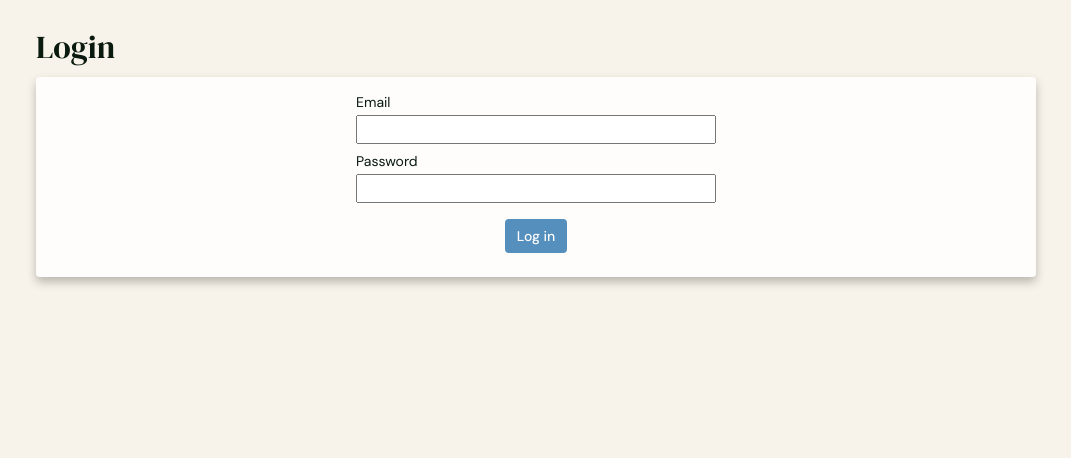
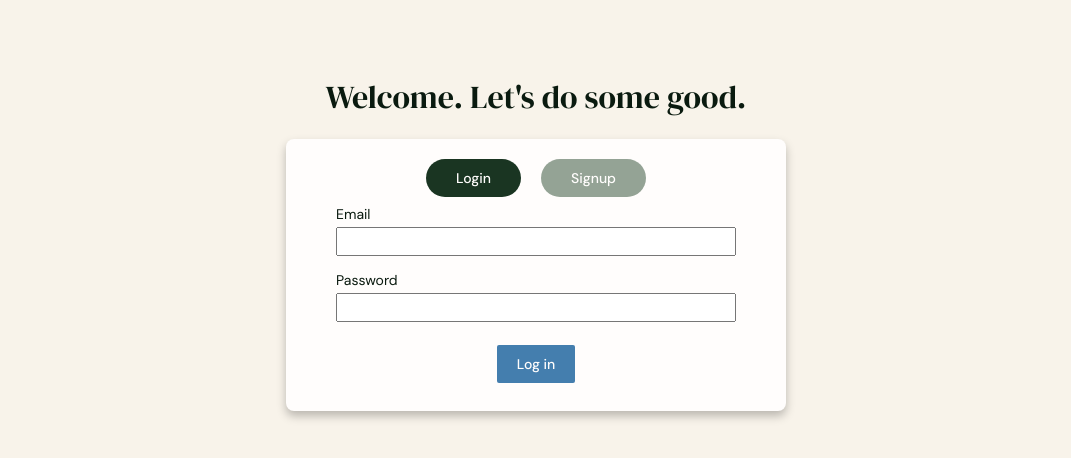
Before and after one commit to bndesigns-Good/client, a React (Create React App) app: page / in a window 1280 px wide. Shown: the top 458 px of the page, without its empty margins (104-1175 px from the left). Built offline with nearby package versions, Linux system fonts and the light colour scheme; a web font is replaced by a local one.

Commit message:
Set up Registration, remove Signup, and direct to root upon login or signup

```diff
--- a/src/App.js
+++ b/src/App.js
@@ -3,8 +3,7 @@ import React from 'react';
 import Navbar from './components/Navbar';
 import Community from './components/Community';
 import Profile from './components/Profile';
-import Signup from './components/Signup';
-import Login from './components/Login';
+import Registration from './components/Registration';
 
 import useToken from './hooks/useToken';
 
@@ -19,9 +18,8 @@ function App() {
         <Navbar logOut={logOut}/>
         <div className="content-container">
           <Routes>
-            <Route path="/" element={<Community currentUserId={currentUserId}/>} />
+            <Route path="/" element={<Community currentUserId={currentUserId} />} />
             <Route path="/profile" element={<Profile />} />
-            <Route path="/signup" element={<Signup />} />
           </Routes>
         </div>
       </div>
@@ -29,7 +27,7 @@ function App() {
   } else {
     return (
       <div className="content-container">
-        <Login logIn={logIn}/>
+        <Registration logIn={logIn} />
       </div>
     )
   }
--- a/src/components/Community.js
+++ b/src/components/Community.js
@@ -1,5 +1,4 @@
 import React, { useState, useEffect } from 'react';
-import PropTypes from 'prop-types';
 import axios from 'axios';
 import './components.css';
 import { ColorRing } from 'react-loader-spinner';
@@ -16,8 +15,8 @@ export default function Community({ currentUserId }) {
     const [price, setPrice] = useState(0);
 
     useEffect(() => {
-        getOffersWithUsers();
-    }, []);
+        getOffersWithUsers()
+    }, [])
 
     const getOffersWithUsers = async () => {
         const idPairs = [];
@@ -81,24 +80,23 @@ export default function Community({ currentUserId }) {
         };
         try {
             await axios.post('/offer', formData);
-            alert(`Success! You should see your new offer when you refresh the page.`)
         } catch (error) {
             alert(`It looks like there was an error: ${error}`)
         }
         setTitle("");
         setCategory("");
         setPrice(0);
-        setFormClass("hide");
+        setFormClass("hide")
+        getOffersWithUsers()
     }
 
     const deleteOffer = async (id) => {
         try {
-            const response = await axios.delete(`/offer/${id}`);
-            console.log(response);
-            alert(`Success! Your offer should be gone when you refresh the page.`)
+            await axios.delete(`/offer/${id}`);
         } catch (error) {
             alert(`It looks like there was an error: ${error}`)
         }
+        getOffersWithUsers()
     }
 
     return(
@@ -110,6 +108,7 @@ export default function Community({ currentUserId }) {
                     <h2 className="column-title">Offers</h2>
                     <p className="column-description">See all that your community has to offer! Offers fall under four categories: services, assists, goods, and tools.</p>
                     <button className="primary-button" onClick={showForm}>Create offer</button>
+                    <div className={`popup-container ${formClass}`}>
                         <form className={`create-offer-form ${formClass}`} onSubmit={handleSubmit}>
                             <div className="form-header">
                                 <h2>Create a new offer</h2>
@@ -135,6 +134,7 @@ export default function Community({ currentUserId }) {
                             </label>
                             <button type="submit" className="form-button">Submit</button>
                         </form>
+                    </div>
                     <ColorRing
                         visible={!offersLoaded}
                         height="175"
@@ -167,7 +167,7 @@ function Offer({dbid, title, category, price, user, myOffer, deleteOffer, ...pro
             <div id={`offer-${dbid}`} className={`offer-card ${category}`} {...props}>
                 <div className="offer-row">
                     <h3 className="offer-title">{title}</h3>
-                    <p>{price}</p>
+                    <p>${price}</p>
                 </div>
                 <div className="offer-row">
                     <Link to="/profile" className="user">{user}</Link>
@@ -180,7 +180,7 @@ function Offer({dbid, title, category, price, user, myOffer, deleteOffer, ...pro
             <div id={`offer-${dbid}`} className={`offer-card ${category}`} {...props}>
                 <div className="offer-row">
                     <h3 className="offer-title">{title}</h3>
-                    <p>{price}</p>
+                    <p>${price}</p>
                 </div>
                 <div className="offer-row">
                     <Link to="/profile" className="user">{user}</Link>
@@ -199,7 +199,3 @@ function Member({name, img, ...props}) {
         </div>
     )
 }
-
-Community.propTypes = {
-    currentUserId: PropTypes.number.isRequired
-}
--- a/src/components/Login.js
+++ /dev/null
@@ -1,43 +0,0 @@
-import React, { useState } from 'react';
-import PropTypes from 'prop-types';
-import axios from 'axios';
-import './components.css';
-
-export default function Login({ logIn }) {
-    const [email, setEmail] = useState("");
-    const [password, setPassword] = useState("");
-
-    const handleSubmit = async (event) => {
-        event.preventDefault();
-        const formData = {
-            email: email,
-            password: password
-        }
-        try {
-            const response = await axios.post('/login', formData).then(response => response.data)
-            logIn(response.token, response.id)
-        } catch (error) {
-            alert(error.response.data)
-        }
-    }
-
-    return(
-        <div>
-            <h1>Login</h1>
-            <form className="login-form" onSubmit={handleSubmit}>
-                <label>
-                    Email <input name="email" type="email" value={email} onChange={(e) => setEmail(e.target.value)} />
-                </label>
-                <label>
-                    Password <input name="password" type="password" value={password} onChange={(e) => setPassword(e.target.value)} />
-                </label>
-                <button type="submit" className="form-button">Log in</button>
-            </form>
-        </div>
-    )
-}
-
-Login.propTypes = {
-    logIn: PropTypes.func.isRequired,
-    setCurrentUserId: PropTypes.func.isRequired
-}
--- a/src/components/Navbar.js
+++ b/src/components/Navbar.js
@@ -11,7 +11,6 @@ export default function Navbar({ logOut }) {
             <ul>
                 <InternalLink to="/">Community</InternalLink>
                 <InternalLink to="/profile">Profile</InternalLink>
-                <InternalLink to="/signup">Signup</InternalLink>
                 <button onClick={logOut}>Log out</button>
             </ul>
         </nav>
--- /dev/null
+++ b/src/components/Registration.js
@@ -0,0 +1,103 @@
+import React, { useState } from 'react';
+import axios from 'axios';
+import './components.css';
+
+export default function Registration({ logIn }) {
+    // Different email and password states for Login and Signup
+    const [loginEmail, setLoginEmail] = useState("");
+    const [loginPassword, setLoginPassword] = useState("");
+    const [signupEmail, setSignupEmail] = useState("");
+    const [signupPassword, setSignupPassword] = useState("");
+    const [confirmPassword, setConfirmPassword] = useState("");
+    const [name, setName] = useState("");
+    const [loginSelected, setLoginSelected] = useState("selected");
+    const [signupSelected, setSignupSelected] = useState("");
+
+    const handleLogin = async (event) => {
+        event.preventDefault();
+        const formData = {
+            email: loginEmail,
+            password: loginPassword
+        }
+        try {
+            const response = await axios.post('/login', formData).then(response => response.data)
+            logIn(response.token, response.id)
+        } catch (error) {
+            alert(error.response.data)
+        }
+    }
+
+    const handleSignup = async (event) => {
+        event.preventDefault()
+        if (signupPassword !== confirmPassword) {
+            alert('Passwords do not match!')
+            setSignupPassword("")
+            setConfirmPassword("")
+            return
+        }
+        const formData = {
+            email: signupEmail,
+            password: signupPassword,
+            name: name
+        }
+        try {
+            await axios.post('/user', formData);
+            alert(`Success! You've signed up for Good!`)
+            const response = await axios.post('/login', formData).then(response => response.data)
+            logIn(response.token, response.id)
+        } catch (error) {
+            alert(`It looks like there was an error: ${error}`)
+            setSignupEmail("")
+            setSignupPassword("")
+            setConfirmPassword("")
+            setName("")
+        }
+    }
+
+    // Set the path to '/' whenever you view the registration screen
+    if (window.location.pathname !== "/") {
+        window.location.replace('/')
+    }
+
+    return(
+        <div className="registration">
+            <h1>Welcome. Let's do some good.</h1>
+            <div className="registration-form">
+                <div className="registration-switch">
+                    <button className={loginSelected === "selected" ? "active-switch" : "inactive-switch"} onClick={() => {
+                        setLoginSelected("selected")
+                        setSignupSelected("")
+                    }}>Login</button>
+                    <button className={signupSelected === "selected" ? "active-switch" : "inactive-switch"} onClick={() => {
+                        setSignupSelected("selected")
+                        setLoginSelected("")
+                    }}>Signup</button>
+                </div>
+                <form className={`login-form ${loginSelected}`} onSubmit={handleLogin}>
+                    <label>
+                        Email <input name="email" type="email" value={loginEmail} onChange={(e) => setLoginEmail(e.target.value)} />
+                    </label>
+                    <label>
+                        Password <input name="password" type="password" value={loginPassword} onChange={(e) => setLoginPassword(e.target.value)} />
+                    </label>
+                    <button type="submit" className="form-button">Log in</button>
+                </form>
+                <form className={`signup-form ${signupSelected}`} onSubmit={handleSignup}>
+                    <label>
+                        Email <input name="email" type="email" value={signupEmail} onChange={(e) => setSignupEmail(e.target.value)} />
+                    </label>
+                    <label>
+                        Password <input name="password" type="password" value={signupPassword} onChange={(e) => setSignupPassword(e.target.value)} />
+                    </label>
+                    <label>
+                        Confirm password <input name="confirm-password" type="password" value={confirmPassword} onChange={(e) => setConfirmPassword(e.target.value)} />
+                    </label>
+                    <label>
+                        Name <input name="name" value={name} onChange={(e) => setName(e.target.value)} />
+                    </label>
+                    <button type="submit" className="form-button">Sign up</button>
+                </form>
+            </div>
+        </div>
+    )
+}
--- a/src/components/Signup.js
+++ /dev/null
@@ -1,61 +0,0 @@
-import React, { useState, useEffect } from 'react';
-import axios from 'axios';
-import './components.css';
-
-export default function Signup() {
-    const [email, setEmail] = useState("");
-    const [password, setPassword] = useState("");
-    const [confirmPassword, setConfirmPassword] = useState("");
-    const [name, setName] = useState("");
-
-    useEffect(() => {
-        axios.get('/users').then(response => console.log(response.data))
-    }, [])
-
-    const handleSubmit = async (event) => {
-        event.preventDefault();
-        if (password !== confirmPassword) {
-            alert('Passwords do not match!')
-            setPassword("");
-            setConfirmPassword("");
-            return
-        }
-        const formData = {
-            email: email,
-            password: password,
-            name: name
-        }
-        try {
-            await axios.post('/user', formData);
-            alert(`Success! You've signed up for Good!`)
-        } catch (error) {
-            alert(`It looks like there was an error: ${error}`)
-        }
-        setEmail("");
-        setPassword("");
-        setConfirmPassword("");
-        setName("");
-        // Should probably refresh the page, so I probably don't have to clear the form data
-    }
-
-    return(
-        <div>
-            <h1>Signup</h1>
-            <form className="signup-form" onSubmit={handleSubmit}>
-                <label>
-                    Email <input name="email" type="email" value={email} onChange={(e) => setEmail(e.target.value)} />
-                </label>
-                <label>
-                    Password <input name="password" type="password" value={password} onChange={(e) => setPassword(e.target.value)} />
-                </label>
-                <label>
-                    Confirm password <input name="confirm-password" type="password" value={confirmPassword} onChange={(e) => setConfirmPassword(e.target.value)} />
-                </label>
-                <label>
-                    Name <input name="name" value={name} onChange={(e) => setName(e.target.value)} />
-                </label>
-                <button type="submit" className="form-button">Sign up</button>
-            </form>
-        </div>
-    )
-}
--- a/src/components/components.css
+++ b/src/components/components.css
@@ -5,54 +5,47 @@
 /* ********** */
 /* Components */
 /* ********** */
+button {
+    font-family: 'DM Sans', sans-serif;
+    font-weight: 500;
+    font-size: 0.875rem;
+    border: none;
+
+    transition: 200ms ease-out;
+}
 .primary-button {
     background-color: #4D6150;
-    border: none;
     padding: 0.75rem 1rem;
     border-radius: 4px;
     color: #FFFDFC;
-    font-family: 'DM Sans', sans-serif;
     font-weight: 500;
     font-size: 0.875rem;
-
-    transition: 200ms ease-out;
 }
-
 .primary-button:hover {
     background-color: #1A3522;
     cursor: pointer;
 }
-
 .form-button {
-    background-color: #558FBE;
-    border: none;
-    padding: 0.5rem 0.75rem;
-    border-radius: 4px;
+    background-color: #447EAE;
+    padding: 10px 20px;
+    border-radius: 2px;
     color: #FFFDFC;
-    font-family: 'DM Sans', sans-serif;
-    font-weight: 500;
-    font-size: 0.875rem;
     width: fit-content;
     margin-top: 0.5rem;
     margin-bottom: 0.5rem;
-
-    transition: 200ms ease-out;
 }
-
 .form-button:hover {
-    background-color: #2C4F5E;
+    background-color: #1A6AA4;
     cursor: pointer;
 }
-
 .close-button {
-    border: none;
     background-color: transparent;
 
     transition: 200ms ease-out;
 }
 
 .close-button:hover {
-    color:#2C4F5E;
+    color:#1A6AA4;
     cursor: pointer;
 }
 
@@ -90,6 +83,7 @@
     padding: 1.5rem 1.5rem;
     font-family: 'DM Sans', sans-serif;
     font-size: 1.125rem;
+    font-weight: 500;
 
     transition: 200ms ease-out;
 }
@@ -97,7 +91,7 @@
     text-decoration: underline;
 }
 .nav li:hover {
-    color: #558FBE;
+    color: #447EAE;
 }
 .nav button {
     background-color: transparent;
@@ -109,7 +103,7 @@
     transition: 200ms ease-out;
 }
 .nav button:hover {
-    color: #558FBE;
+    color: #447EAE;
 }
 
 /* ********* */
@@ -129,13 +123,23 @@
 .column-description {
     margin-bottom: 0.5rem;
 }
+.popup-container {
+    position: fixed;
+    width: 100%;
+    height: 100%;
+    top: 0;
+    left: 0;
+    z-index: 50;
+    background-color: rgba(19, 23, 20, 0.9);
+    backdrop-filter: blur(5px);
+}
 .create-offer-form {
     flex-direction: column;
-    gap: 0.5rem;
+    gap: 10px;
     background-color: #FFFDFC;
-    border-radius: 4px;
-    padding: 1rem 10rem;
-    margin-top: 0.5rem;
+    border-radius: 8px;
+    padding: 20px 50px;
+    margin: auto;
     align-items: center;
     box-shadow: 0 5px 10px rgba(0, 0, 0, 0.25);
 }
@@ -150,19 +154,20 @@
     justify-content: space-between;
     width: 100%;
     align-items: center;
+    margin-bottom: 10px;
 }
 .create-offer-form label {
     font-family: 'DM Sans', sans-serif;
     font-size: 0.875rem;
-    width: 100%;
+    width: 300px;
 }
 .create-offer-form input,
 .create-offer-form select {
     width: 100%;
     box-sizing: border-box;
-    margin-top: 0.25rem;
+    margin-top: 5px;
     font-family: inherit;
-    padding: 0.25rem;
+    padding: 5px;
 }
 .loader-wrapper {
     display: block;
@@ -180,6 +185,7 @@
     padding: 0.75rem 1.25rem 0.5rem;
     box-shadow: 0 5px 10px rgba(0, 0, 0, 0.25);
     margin-bottom: 0.75rem;
+    border-left: 5px solid #ACA8A7;
 }
 .good {
     border-left: 5px solid #89886C;
@@ -218,13 +224,13 @@
     text-decoration: none;
     color: inherit;
     font-family: 'DM Sans', sans-serif;
-    color: #558FBE;
+    color: #447EAE;
     font-weight: 500;
 
     transition: 200ms ease-out;
 }
 .user:hover {
-    color: #2C4F5E;
+    color: #1A6AA4;
 }
 .member-mini {
     display: flex;
@@ -244,12 +250,12 @@
     text-decoration: none;
     color: inherit;
     font-family: 'DM Sans', sans-serif;
-    color: #558FBE;
+    color: #447EAE;
 
     transition: 200ms ease-out;
 }
 .member-mini a:hover {
-    color: #2C4F5E;
+    color: #1A6AA4;
 }
 
 /* ******* */
@@ -278,22 +284,58 @@
     color: #89886C;
 }
 
-/* ************** */
-/* Signup & Login */
-/* ************** */
+/* ************ */
+/* Registration */
+/* ************ */
+.registration {
+    margin: 50px 0;
+}
+.registration h1 {
+    text-align: center;
+    margin-bottom: 20px;
+}
+.registration-form {
+    background-color: #FFFDFC;
+    border-radius: 8px;
+    box-shadow: 0 5px 10px rgba(0, 0, 0, 0.25);
+    padding: 20px 50px;
+    width: 400px;
+    margin: auto;
+}
+.registration-switch {
+    display: flex;
+    gap: 20px;
+    width: fit-content;
+    margin: auto;
+}
+.active-switch {
+    padding: 10px 30px;
+    background-color: #1A3522;
+    color: #FFFDFC;
+    border-radius: 24px;
+}
+.inactive-switch {
+    padding: 10px 30px;
+    background-color: #94A395;
+    color: #FFFDFC;
+    border-radius: 24px;
+}
+.inactive-switch:hover {
+    color: #FFFDFC;
+    background-color: #1A3522;
+    cursor: pointer;
+}
 .signup-form,
 .login-form {
-    display: flex;
+    display: none;
     flex-direction: column;
-    gap: 0.5rem;
-    background-color: #FFFDFC;
-    border-radius: 4px;
-    padding: 1rem 20rem;
+    gap: 15px;
     margin-top: 0.5rem;
     align-items: center;
-    box-shadow: 0 5px 10px rgba(0, 0, 0, 0.25);
 }
-
+.selected {
+    display: flex;
+}
 .signup-form label,
 .login-form label {
     font-family: 'DM Sans', sans-serif;
```
Lines whose indentation alone changed are shown as unchanged.
